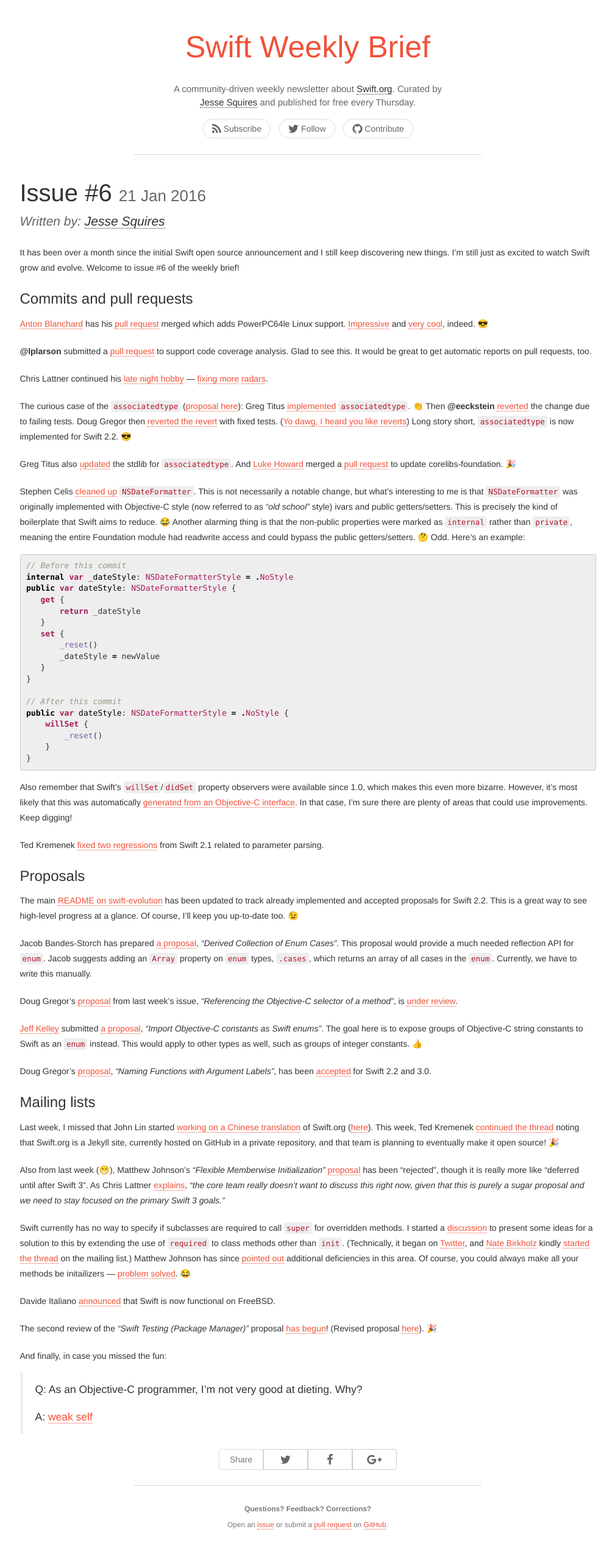
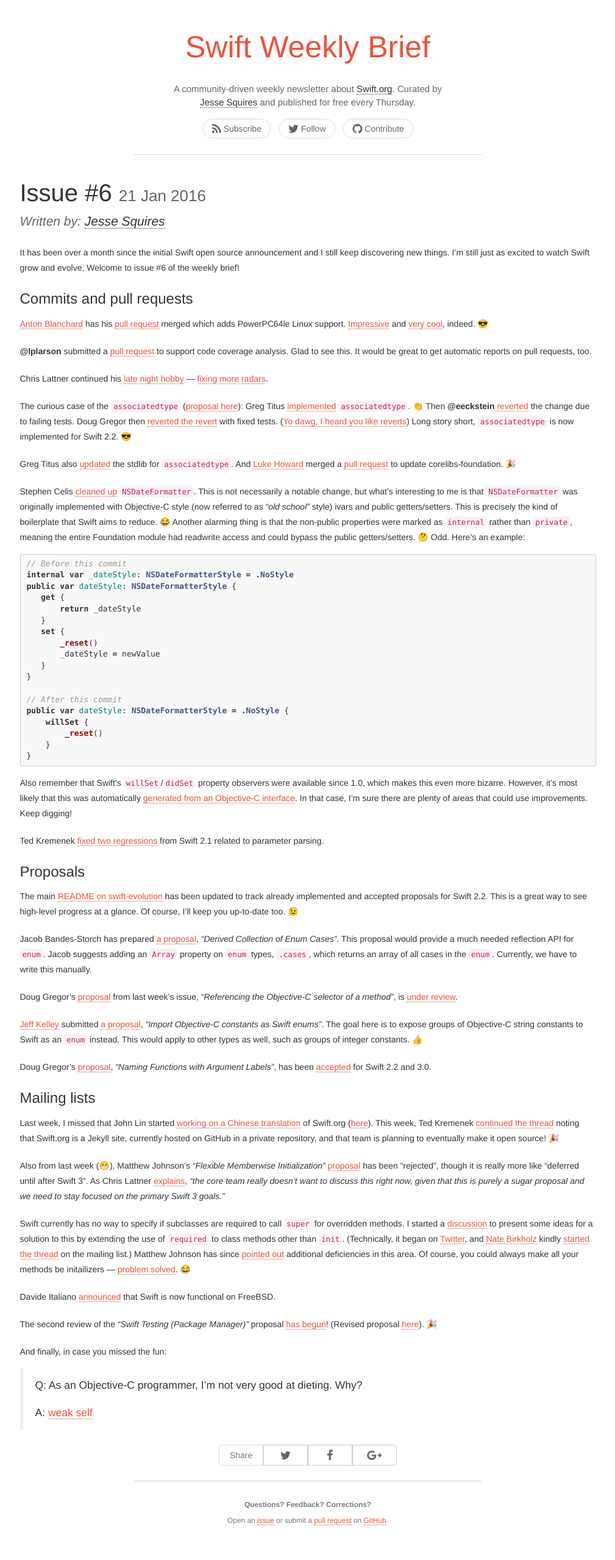
Before and after one commit to SwiftWeekly/swiftweekly.github.io, a Jekyll site: the page built from _posts/2016-01-21-issue-6.md, in a window 1280 px wide. Shown: the whole page at 61% size, without its empty margins (135-1144 px from the left). Built offline with Jekyll 4.4.1, drawn with Linux system fonts in a browser that asks for light colours; nearby versions of some CDN libraries.

Commit message:
update syntax.css

```diff
--- a/css/syntax.css
+++ b/css/syntax.css
@@ -1,74 +1,72 @@
-code, pre { background-color: #eeeeee; }
-code { color: #b2182d; }
-.highlight { background: #eeeeee; }
-.highlight .c { color: #999988; font-style: italic } /* Comment */
-.highlight .err { color: #a61717; background-color: #e3d2d2 } /* Error */
-.highlight .k { color: #a81c5d; font-weight: bold } /* Keyword */
-.highlight .o { color: #000000; font-weight: bold } /* Operator */
-.highlight .cm { color: #999988; font-weight: bold; } /* Comment.Multiline */
-.highlight .cp { color: #999999; font-weight: bold; } /* Comment.Preproc */
-.highlight .c1 { color: #999988; font-style: italic } /* Comment.Single */
-.highlight .cs { color: #999999; font-weight: bold; font-style: italic } /* Comment.Special */
-.highlight .gd { color: #000000; background-color: #ffdddd } /* Generic.Deleted */
-.highlight .gd .x { color: #000000; background-color: #ffaaaa } /* Generic.Deleted.Specific */
-.highlight .ge { color: #000000; font-style: italic } /* Generic.Emph */
-.highlight .gr { color: #aa0000 } /* Generic.Error */
-.highlight .gh { color: #999999 } /* Generic.Heading */
-.highlight .gi { color: #000000; background-color: #ddffdd } /* Generic.Inserted */
-.highlight .gi .x { color: #000000; background-color: #aaffaa } /* Generic.Inserted.Specific */
-.highlight .go { color: #888888 } /* Generic.Output */
-.highlight .gp { color: #555555 } /* Generic.Prompt */
-.highlight .gs { color: #000000; font-weight: bold } /* Generic.Strong */
-.highlight .gu { color: #aaaaaa } /* Generic.Subheading */
-.highlight .gt { color: #aa0000 } /* Generic.Traceback */
-.highlight .kc { color: #000000; font-weight: bold } /* Keyword.Constant */
-.highlight .kd { color: #000000; font-weight: bold } /* Keyword.Declaration */
-.highlight .kn { color: #000000; font-weight: bold } /* Keyword.Namespace */
-.highlight .kp { color: #000000; font-weight: bold } /* Keyword.Pseudo */
-.highlight .kr { color: #000000; font-weight: bold } /* Keyword.Reserved */
-.highlight .kt { color: #a81c5d; } /* Keyword.Type */
-.highlight .m { color: #0087b3 } /* Literal.Number */
-.highlight .s { color: #df5000 } /* Literal.String */
-.highlight .na { color: #008080 } /* Name.Attribute */
-.highlight .nb { color: #0086B3 } /* Name.Builtin */
-.highlight .nc { color: #445588; font-weight: bold } /* Name.Class */
-.highlight .no { color: #008080 } /* Name.Constant */
-.highlight .nd { color: #3c5d5d; font-weight: bold } /* Name.Decorator */
-.highlight .ni { color: #800080 } /* Name.Entity */
-.highlight .ne { color: #990000; font-weight: bold } /* Name.Exception */
-.highlight .nf { color: #795ea8; } /* Name.Function */
-.highlight .nl { color: #795ea8; } /* Name.Label */
-.highlight .nn { color: #555555 } /* Name.Namespace */
-.highlight .nt { color: #000080 } /* Name.Tag */
-.highlight .nv { color: #000000 } /* Name.Variable */
-.highlight .ow { color: #000000; font-weight: bold } /* Operator.Word */
-.highlight .w { color: #bbbbbb } /* Text.Whitespace */
-.highlight .mf { color: #0087b3 } /* Literal.Number.Float */
-.highlight .mh { color: #0087b3 } /* Literal.Number.Hex */
-.highlight .mi { color: #0087b3 } /* Literal.Number.Integer */
-.highlight .mo { color: #0087b3 } /* Literal.Number.Oct */
-.highlight .sb { color: #d01040 } /* Literal.String.Backtick */
-.highlight .sc { color: #d01040 } /* Literal.String.Char */
-.highlight .sd { color: #d01040 } /* Literal.String.Doc */
-.highlight .s2 { color: #d01040 } /* Literal.String.Double */
-.highlight .se { color: #d01040 } /* Literal.String.Escape */
-.highlight .sh { color: #d01040 } /* Literal.String.Heredoc */
-.highlight .si { color: #d01040 } /* Literal.String.Interpol */
-.highlight .sx { color: #d01040 } /* Literal.String.Other */
-.highlight .sr { color: #009926 } /* Literal.String.Regex */
-.highlight .s1 { color: #d01040 } /* Literal.String.Single */
-.highlight .ss { color: #990073 } /* Literal.String.Symbol */
-.highlight .bp { color: #0087b3 } /* Name.Builtin.Pseudo */
-.highlight .vc { color: #008080 } /* Name.Variable.Class */
-.highlight .vg { color: #008080 } /* Name.Variable.Global */
-.highlight .vi { color: #008080 } /* Name.Variable.Instance */
-.highlight .il { color: #009999 } /* Literal.Number.Integer.Long */
+/*
+ * GitHub style for Pygments syntax highlighter, for use with Jekyll
+ * Courtesy of GitHub.com
+ */
 
-/* Display line numbers like GitHub gists */
-.highlight .lineno { color: #666666; display:inline-block; padding: 0rem 1rem 0rem 0rem; border-right:1px solid #cccccc; }
+.highlight pre, pre, .highlight .hll { background-color: #f8f8f8; border: 1px solid #ccc; padding: 6px 10px; border-radius: 3px; }
+.highlight .c { color: #999988; font-style: italic; }
+.highlight .err { color: #a61717; background-color: #e3d2d2; }
+.highlight .k { font-weight: bold; }
+.highlight .o { font-weight: bold; }
+.highlight .cm { color: #999988; font-style: italic; }
+.highlight .cp { color: #999999; font-weight: bold; }
+.highlight .c1 { color: #999988; font-style: italic; }
+.highlight .cs { color: #999999; font-weight: bold; font-style: italic; }
+.highlight .gd { color: #000000; background-color: #ffdddd; }
+.highlight .gd .x { color: #000000; background-color: #ffaaaa; }
+.highlight .ge { font-style: italic; }
+.highlight .gr { color: #aa0000; }
+.highlight .gh { color: #999999; }
+.highlight .gi { color: #000000; background-color: #ddffdd; }
+.highlight .gi .x { color: #000000; background-color: #aaffaa; }
+.highlight .go { color: #888888; }
+.highlight .gp { color: #555555; }
+.highlight .gs { font-weight: bold; }
+.highlight .gu { color: #800080; font-weight: bold; }
+.highlight .gt { color: #aa0000; }
+.highlight .kc { font-weight: bold; }
+.highlight .kd { font-weight: bold; }
+.highlight .kn { font-weight: bold; }
+.highlight .kp { font-weight: bold; }
+.highlight .kr { font-weight: bold; }
+.highlight .kt { color: #445588; font-weight: bold; }
+.highlight .m { color: #009999; }
+.highlight .s { color: #dd1144; }
+.highlight .n { color: #333333; }
+.highlight .na { color: teal; }
+.highlight .nb { color: #0086b3; }
+.highlight .nc { color: #445588; font-weight: bold; }
+.highlight .no { color: teal; }
+.highlight .ni { color: purple; }
+.highlight .ne { color: #990000; font-weight: bold; }
+.highlight .nf { color: #990000; font-weight: bold; }
+.highlight .nn { color: #555555; }
+.highlight .nt { color: navy; }
+.highlight .nv { color: teal; }
+.highlight .ow { font-weight: bold; }
+.highlight .w { color: #bbbbbb; }
+.highlight .mf { color: #009999; }
+.highlight .mh { color: #009999; }
+.highlight .mi { color: #009999; }
+.highlight .mo { color: #009999; }
+.highlight .sb { color: #dd1144; }
+.highlight .sc { color: #dd1144; }
+.highlight .sd { color: #dd1144; }
+.highlight .s2 { color: #dd1144; }
+.highlight .se { color: #dd1144; }
+.highlight .sh { color: #dd1144; }
+.highlight .si { color: #dd1144; }
+.highlight .sx { color: #dd1144; }
+.highlight .sr { color: #009926; }
+.highlight .s1 { color: #dd1144; }
+.highlight .ss { color: #990073; }
+.highlight .bp { color: #999999; }
+.highlight .vc { color: teal; }
+.highlight .vg { color: teal; }
+.highlight .vi { color: teal; }
+.highlight .il { color: #009999; }
+.highlight .gc { color: #999; background-color: #EAF2F5; }
+
+/* Custom */
+
 .highlight pre code { display: block; white-space: pre; overflow-x: auto; word-wrap: normal; }
-
-/* Make line numbers unselectable: excludes line numbers from copy-paste user ops */
-.highlight .lineno { -webkit-user-select: none;-moz-user-select: none; -o-user-select: none; }
-.lineno::-moz-selection { background-color: transparent; } /* Mozilla specific */
-.lineno::selection { background-color: transparent; } /* Other major browsers */
```
